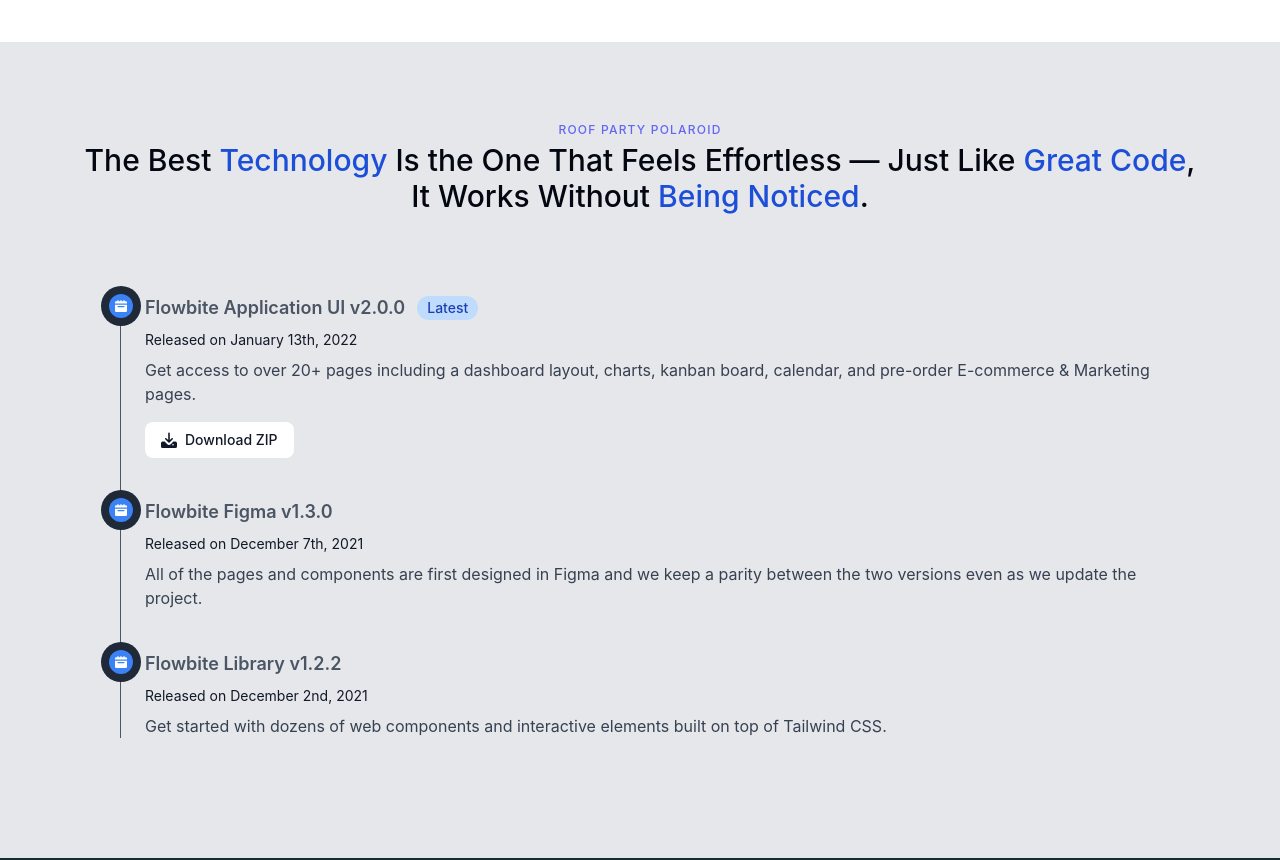
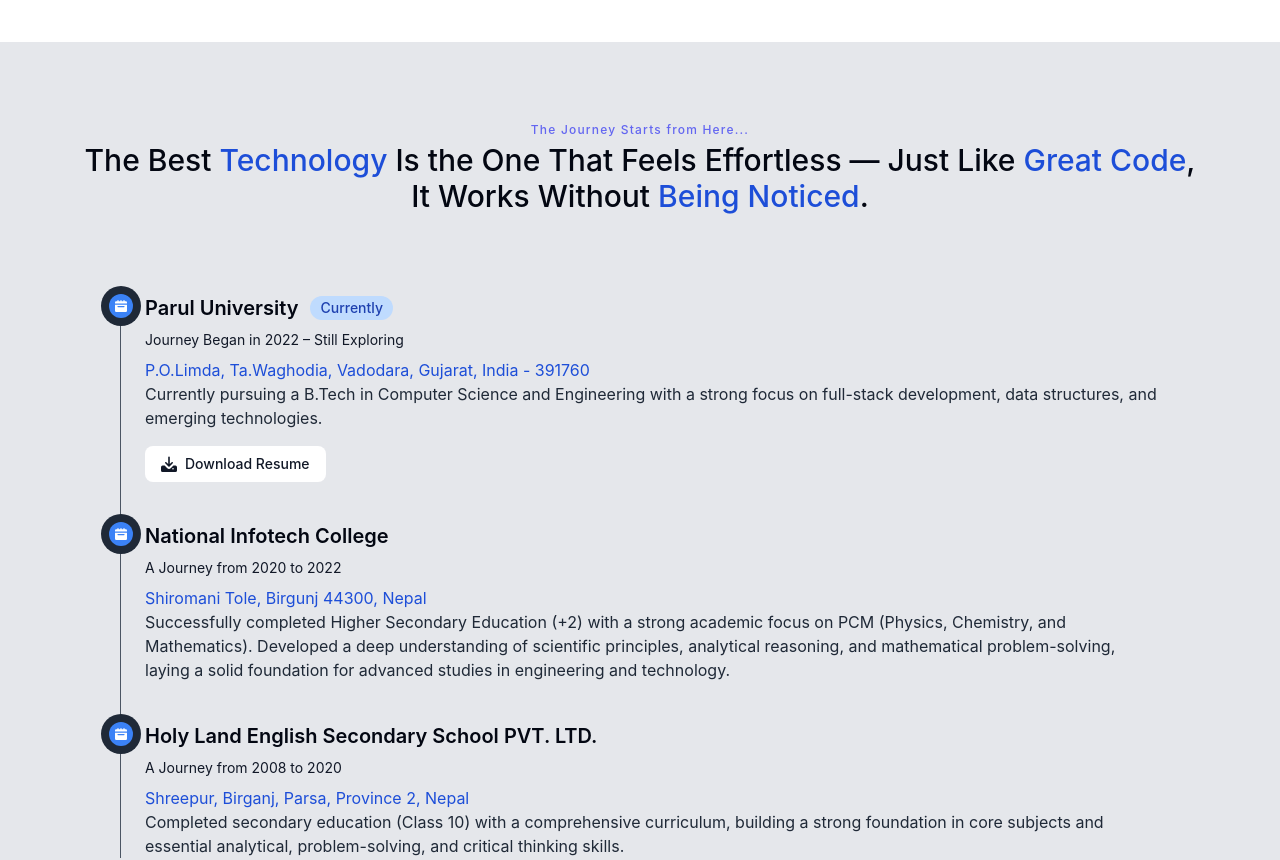
Before and after one commit to its-maneeshk/manishpatel-portfolio-website, a React (Vite) app: page / in a window 1280 px wide. Shown: the part 680-1540 px from the top of the page. Built offline with nearby package versions, Linux system fonts and the light colour scheme.

Commit message:
added information in timeline

```diff
--- a/src/components/pages/Home.jsx
+++ b/src/components/pages/Home.jsx
@@ -80,7 +80,7 @@
       <section class="text-gray-600 bg-gray-200 body-font">
         <div class="container px-6 py-20 max-w-screen-xl mx-auto">
           <div class="flex flex-col text-center w-full mb-10 lg:mb-20">
-            <h2 class="text-xs text-indigo-500 tracking-widest font-medium title-font mb-1">ROOF PARTY POLAROID</h2>
+            <h2 class="text-xs text-indigo-500 tracking-widest font-medium title-font mb-1">The Journey Starts from Here...</h2>
             <h1 class="sm:text-3xl text-2xl font-medium title-font text-gray-950 text-left lg:text-center">The Best <span className="text-primary-700">Technology</span> Is the One That Feels Effortless —
               Just Like <span className="text-primary-700">Great Code</span>, <br/>
               It Works Without<span className="text-primary-700"> Being Noticed</span>.</h1>
@@ -94,23 +94,24 @@
                       <path d="M20 4a2 2 0 0 0-2-2h-2V1a1 1 0 0 0-2 0v1h-3V1a1 1 0 0 0-2 0v1H6V1a1 1 0 0 0-2 0v1H2a2 2 0 0 0-2 2v2h20V4ZM0 18a2 2 0 0 0 2 2h16a2 2 0 0 0 2-2V8H0v10Zm5-8h10a1 1 0 0 1 0 2H5a1 1 0 0 1 0-2Z" />
                     </svg>
                   </span>
-                  <h3 className="flex items-center mb-2 text-lg font-semibold">
+                  <h3 className="flex items-center mb-2 text-xl font-semibold text-gray-950">
                     {item.title}
                     {item.isLatest && (
                       <span className="ml-3 bg-blue-200 text-blue-800 text-sm font-medium px-2.5 py-0.5 rounded-full">
-                        Latest
+                        Currently
                       </span>
                     )}
                   </h3>
                   <time className="block mb-2 text-sm text-gray-900">{item.date}</time>
-                  <p className="mb-4 text-base text-gray-700">{item.description}</p>
+                  <p className="text-base text-primary-700">{item.location}</p>
+                  <p className="mb-4 text-base text-gray-800">{item.description}</p>
                   {item.link && (
                     <a href={item.link} className="inline-flex items-center px-4 py-2 text-sm font-medium text-gray-900 bg-white rounded-lg hover:bg-gray-100 focus:ring-4 focus:outline-none focus:ring-gray-200">
                       <svg className="w-4 h-4 mr-2" xmlns="http://www.w3.org/2000/svg" fill="currentColor" viewBox="0 0 20 20">
                         <path d="M14.707 7.793a1 1 0 0 0-1.414 0L11 10.086V1.5a1 1 0 0 0-2 0v8.586L6.707 7.793a1 1 0 1 0-1.414 1.414l4 4a1 1 0 0 0 1.416 0l4-4a1 1 0 0 0-.002-1.414Z" />
                         <path d="M18 12h-2.55l-2.975 2.975a3.5 3.5 0 0 1-4.95 0L4.55 12H2a2 2 0 0 0-2 2v4a2 2 0 0 0 2 2h16a2 2 0 0 0 2-2v-4a2 2 0 0 0-2-2Zm-3 5a1 1 0 1 1 0-2 1 1 0 0 1 0 2Z" />
                       </svg>
-                      Download ZIP
+                      Download Resume
                     </a>
                   )}
                 </li>
@@ -184,22 +185,25 @@
 
 const timelineData = [
   {
-    title: "Flowbite Application UI v2.0.0",
-    date: "Released on January 13th, 2022",
-    description: "Get access to over 20+ pages including a dashboard layout, charts, kanban board, calendar, and pre-order E-commerce & Marketing pages.",
+    title: "Parul University",
+    date: "Journey Began in 2022 – Still Exploring",
+    location: "P.O.Limda, Ta.Waghodia, Vadodara, Gujarat, India - 391760",
+    description: "Currently pursuing a B.Tech in Computer Science and Engineering with a strong focus on full-stack development, data structures, and emerging technologies.",
     isLatest: true,
     link: "#",
   },
   {
-    title: "Flowbite Figma v1.3.0",
-    date: "Released on December 7th, 2021",
-    description: "All of the pages and components are first designed in Figma and we keep a parity between the two versions even as we update the project.",
+    title: "National Infotech College",
+    date: "A Journey from 2020 to 2022",
+    location: "Shiromani Tole, Birgunj 44300, Nepal",
+    description: "Successfully completed Higher Secondary Education (+2) with a strong academic focus on PCM (Physics, Chemistry, and Mathematics). Developed a deep understanding of scientific principles, analytical reasoning, and mathematical problem-solving, laying a solid foundation for advanced studies in engineering and technology.",
     isLatest: false,
   },
   {
-    title: "Flowbite Library v1.2.2",
-    date: "Released on December 2nd, 2021",
-    description: "Get started with dozens of web components and interactive elements built on top of Tailwind CSS.",
+    title: "Holy Land English Secondary School PVT. LTD.",
+    date: "A Journey from 2008 to 2020",
+    location: "Shreepur, Birganj, Parsa, Province 2, Nepal",
+    description: "Completed secondary education (Class 10) with a comprehensive curriculum, building a strong foundation in core subjects and essential analytical, problem-solving, and critical thinking skills.",
     isLatest: false,
   },
 ];
```
